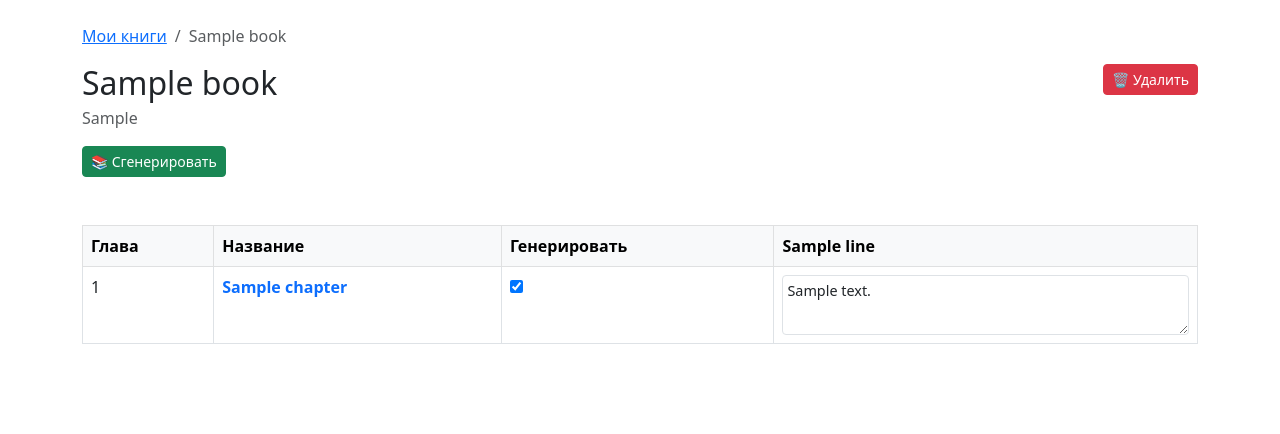
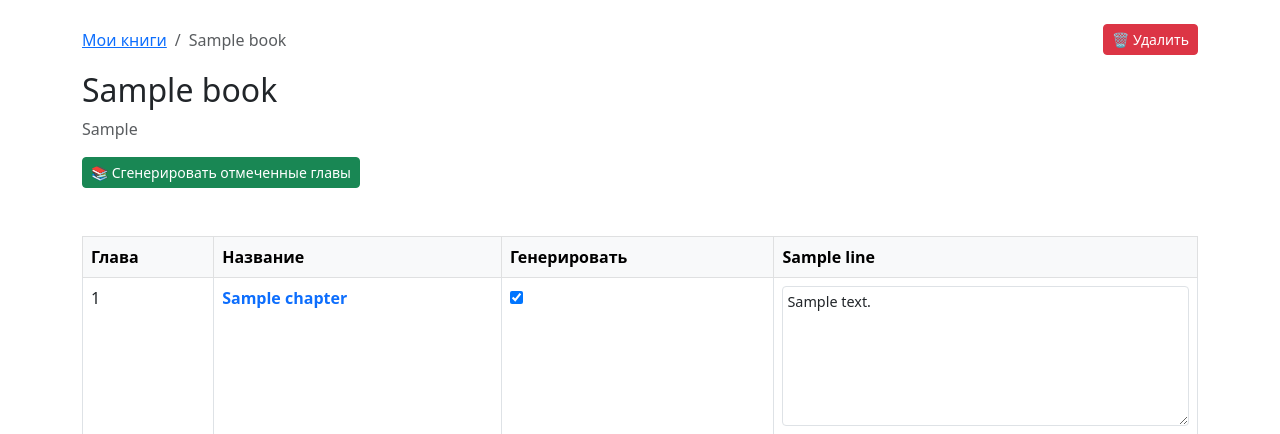
Before and after one commit to TDHster/BookSmith, a Flask app: page /book/1 in a window 1280 px wide. Shown: the top 434 px of the page. Run offline with Flask 3, Linux system fonts and the light colour scheme; the visitor is signed in with stand-in values (Sample User, id 1); tables that the repository leaves empty hold one stand-in row (values such as "Sample post"); some libraries are stand-ins or nearby versions.

Commit message:
visual improove

```diff
--- a/web/templates/book_outline.html
+++ b/web/templates/book_outline.html
@@ -4,24 +4,16 @@
 {% block content %}
 <input type="hidden" name="book_id" value="{{ book.id }}">
 
-<!-- Хлебные крошки -->
+<!-- Хлебные крошки и кнопка "Удалить" в одной строке -->
+<div class="d-flex justify-content-between align-items-center mb-3">
   <nav aria-label="breadcrumb">
-  <ol class="breadcrumb">
+    <ol class="breadcrumb mb-0">
       <li class="breadcrumb-item"><a href="/books">Мои книги</a></li>
-    <li class="breadcrumb-item active" aria-current="page">{{ book.title }}</a></li>
+      <li class="breadcrumb-item active" aria-current="page">{{ book.title }}</li>
     </ol>
   </nav>
 
-<!-- Заголовок и кнопки на одной строке -->
-<div class="d-flex justify-content-between align-items-start mb-3">
-  <div>
-    <h2 class="mb-1">{{ book.title }}</h2>
-    <p class="text-muted mb-0">{{ book.premise }}</p>
-  </div>
-
-  <div class="d-flex gap-2">
-
-    <!-- Кнопка "Удалить книгу" -->
+  <!-- Кнопка "Удалить" — справа, обычного размера -->
   <button
     hx-post="/delete-book"
     hx-confirm="Удалить книгу безвозвратно?"
@@ -32,7 +24,10 @@
     🗑 Удалить
   </button>
 </div>
-</div>
+
+<!-- Заголовок и премиса -->
+<h2>{{ book.title }}</h2>
+<p class="text-muted">{{ book.premise }}</p>
 
 <!-- Кнопка "Сгенерировать главы" -->
 <button
@@ -43,11 +38,11 @@
   class="btn btn-success btn-sm"
   hx-indicator="#indicator"
 >
-      📚 Сгенерировать
+  📚 Сгенерировать отмеченные главы
 </button>
 
 <!-- Индикатор загрузки -->
-<div id="indicator" class="htmx-indicator mt-2 mb-3 text-end">⏳ Идёт генерация глав...</div>
+<div id="indicator" class="htmx-indicator mt-2 mb-3 text-end">⏳ Идёт генерация глав, ожидайте...</div>
 
 <!-- Таблица сюжета -->
 <div id="outline-table">
--- a/web/templates/book_outline_table.html
+++ b/web/templates/book_outline_table.html
@@ -54,6 +54,7 @@
               hx-trigger="blur"
               hx-target="this"
               hx-swap="outerHTML"
+              rows="6"
               style="min-height: 60px; font-size: 0.9rem; padding: 4px;"
             >{{ ch[sl] }}</textarea>
           </td>
```
Lines whose indentation alone changed are shown as unchanged.
